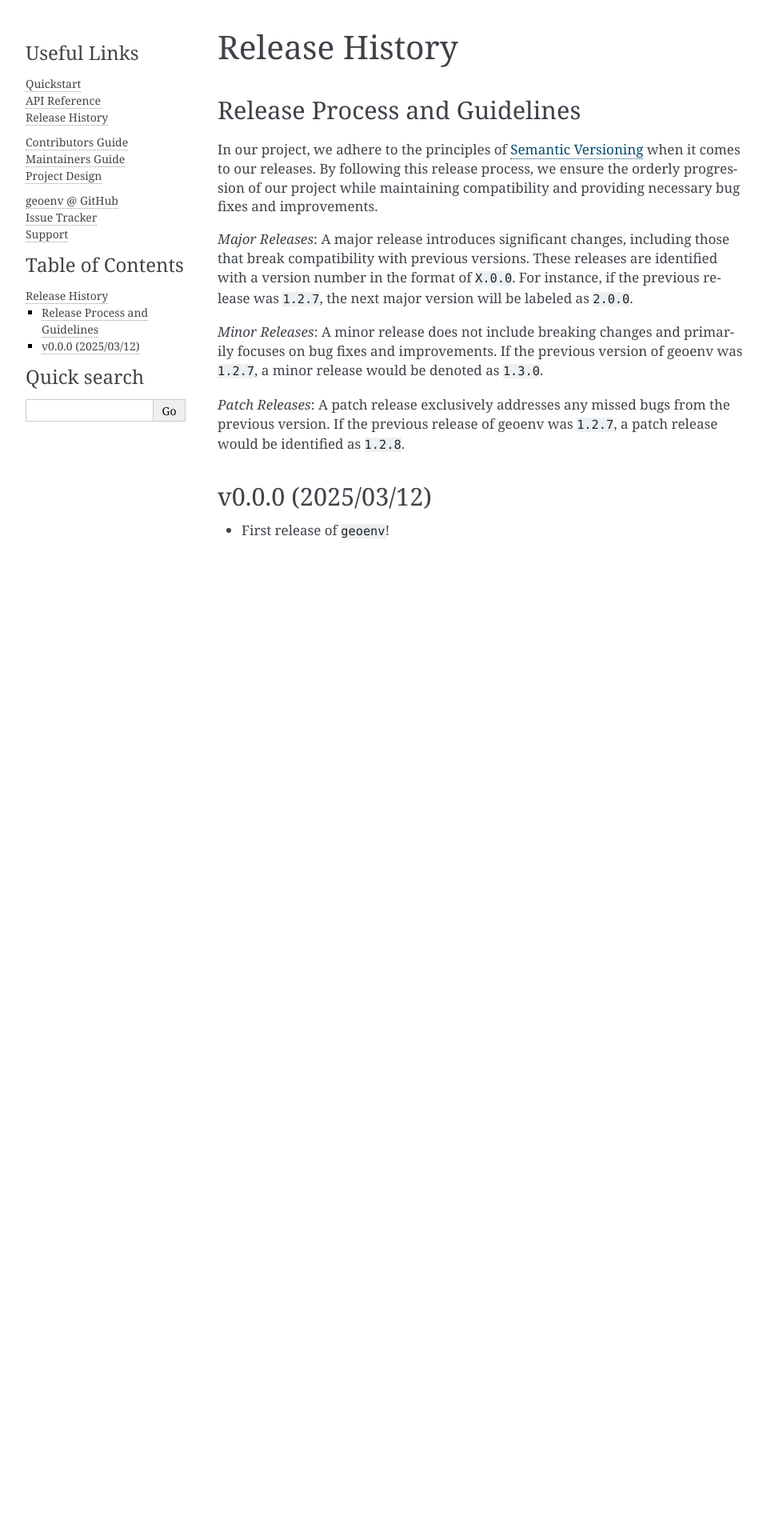
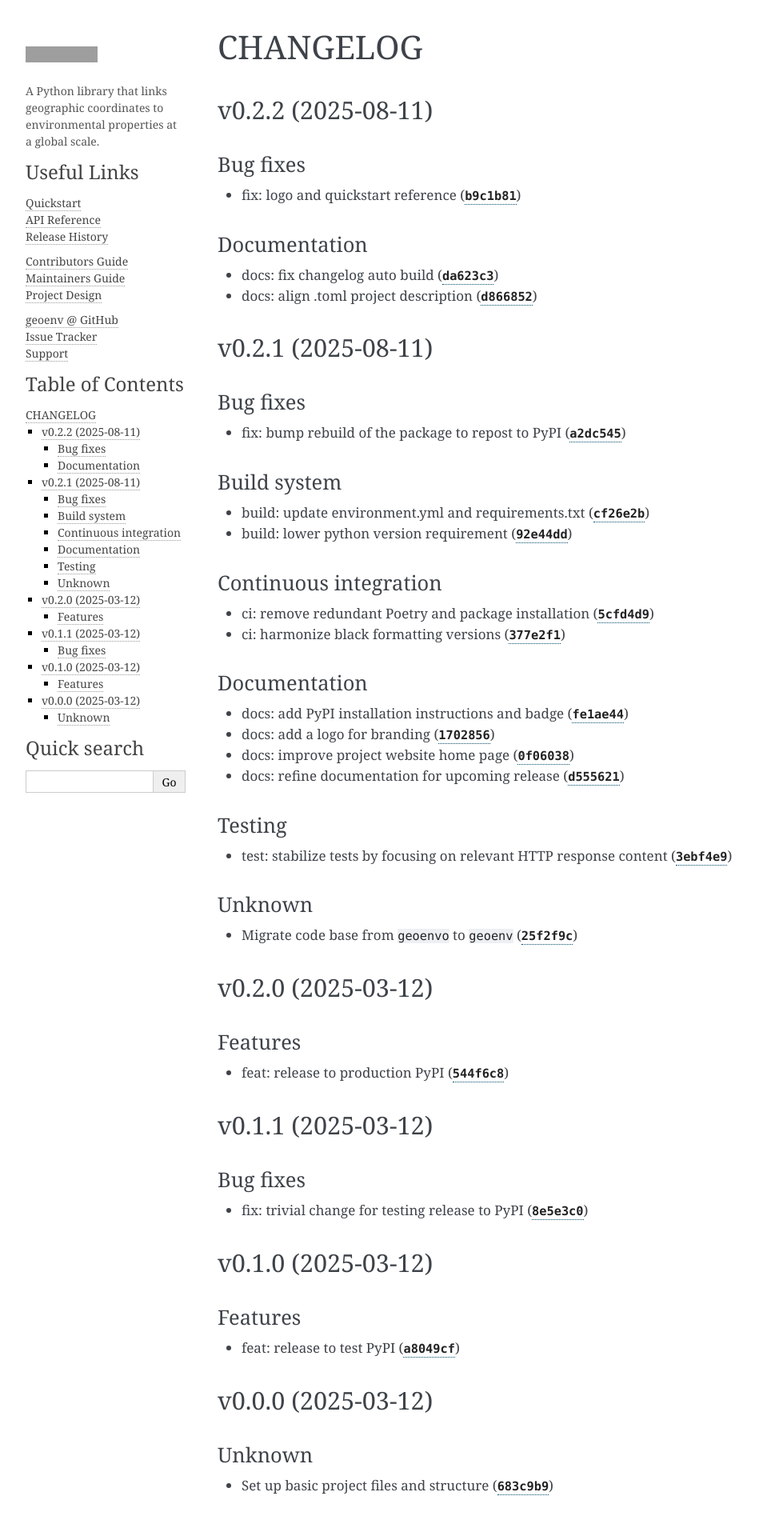
Before and after one commit to clnsmth/geoenv, a Sphinx documentation site: the page built from docs/source/CHANGELOG.md, in a window 1280 px wide. Shown: the whole page at 80% size, without its empty margins (148-1107 px from the left). Built offline with Sphinx 7.4.7, drawn with Linux system fonts in a browser that asks for light colours; before the commit the page ends 900 px from its top, so only the background shows below that; grey boxes are pictures that could not be loaded.

Commit message:
0.2.2
Automatically generated by python-semantic-release

```diff
--- a/docs/source/CHANGELOG.md
+++ b/docs/source/CHANGELOG.md
@@ -1,17 +1,77 @@
-# Release History
 
-## Release Process and Guidelines
+# CHANGELOG
 
-In our project, we adhere to the principles of [Semantic Versioning](http://semver.org/) when it comes to our releases. By following this release process, we ensure the orderly progression of our project while maintaining compatibility and providing necessary bug fixes and improvements.
 
-*Major Releases*: A major release introduces significant changes, including those that break compatibility with previous versions. These releases are identified with a version number in the format of `X.0.0`. For instance, if the previous release was `1.2.7`, the next major version will be labeled as `2.0.0`.
 
-*Minor Releases*: A minor release does not include breaking changes and primarily focuses on bug fixes and improvements. If the previous version of geoenv was `1.2.7`, a minor release would be denoted as `1.3.0`.
+## v0.2.2 (2025-08-11)
 
-*Patch Releases*: A patch release exclusively addresses any missed bugs from the previous version. If the previous release of geoenv was `1.2.7`, a patch release would be identified as `1.2.8`.
 
-<!--next-version-placeholder-->
+### Bug fixes
 
-## v0.0.0 (2025/03/12)
+* fix: logo and quickstart reference ([`b9c1b81`](https://github.com/clnsmth/geoenv/commit/b9c1b816e4cf517e20b2a73b4eda1a0201c9a53b))
 
-- First release of `geoenv`!
+### Documentation
+
+* docs: fix changelog auto build ([`da623c3`](https://github.com/clnsmth/geoenv/commit/da623c311aee1166c876fcd9d2edf80db91a5c3b))
+* docs: align .toml project description ([`d866852`](https://github.com/clnsmth/geoenv/commit/d866852c34022fe5532eebfd1bac09ab5f5409f0))
+
+## v0.2.1 (2025-08-11)
+
+
+### Bug fixes
+
+* fix: bump rebuild of the package to repost to PyPI ([`a2dc545`](https://github.com/clnsmth/geoenv/commit/a2dc54595f988da1086c7efbde3a6d27b1a9a4c3))
+
+### Build system
+
+* build: update environment.yml and requirements.txt ([`cf26e2b`](https://github.com/clnsmth/geoenv/commit/cf26e2b9c770073ba826a8b2ad117c0eb70548c3))
+* build: lower python version requirement ([`92e44dd`](https://github.com/clnsmth/geoenv/commit/92e44dd465551a0b081e222624b135a6363e4d98))
+
+### Continuous integration
+
+* ci: remove redundant Poetry and package installation ([`5cfd4d9`](https://github.com/clnsmth/geoenv/commit/5cfd4d9216e16e6f0a0f43833d066d6e884cd8a9))
+* ci: harmonize black formatting versions ([`377e2f1`](https://github.com/clnsmth/geoenv/commit/377e2f10ad939a8ef0af36fd8f4634ebc221963e))
+
+### Documentation
+
+* docs: add PyPI installation instructions and badge ([`fe1ae44`](https://github.com/clnsmth/geoenv/commit/fe1ae447cf3bf2e4eda1d1bc5197414863d8f227))
+* docs: add a logo for branding ([`1702856`](https://github.com/clnsmth/geoenv/commit/1702856d1fc4e3701bc27e95a0ca32e76d32b8bf))
+* docs: improve project website home page ([`0f06038`](https://github.com/clnsmth/geoenv/commit/0f0603881c540bad5495acced6f2031069ce834b))
+* docs: refine documentation for upcoming release ([`d555621`](https://github.com/clnsmth/geoenv/commit/d5556211cad9b2a6d65cef3e31737e45b50f45c8))
+
+### Testing
+
+* test: stabilize tests by focusing on relevant HTTP response content ([`3ebf4e9`](https://github.com/clnsmth/geoenv/commit/3ebf4e9c264bc5be8cd48b22d13aa8ccd4abb834))
+
+### Unknown
+
+* Migrate code base from `geoenvo` to `geoenv` ([`25f2f9c`](https://github.com/clnsmth/geoenv/commit/25f2f9c5268afbbb03083b0fc48dc9434c74ba7b))
+
+
+## v0.2.0 (2025-03-12)
+
+
+### Features
+
+* feat: release to production PyPI ([`544f6c8`](https://github.com/clnsmth/geoenv/commit/544f6c85125862edc02d1ed3a1455680fdbfddd8))
+
+## v0.1.1 (2025-03-12)
+
+
+### Bug fixes
+
+* fix: trivial change for testing release to PyPI ([`8e5e3c0`](https://github.com/clnsmth/geoenv/commit/8e5e3c09123051b86b90d348feaf5347a48bf7a2))
+
+## v0.1.0 (2025-03-12)
+
+
+### Features
+
+* feat: release to test PyPI ([`a8049cf`](https://github.com/clnsmth/geoenv/commit/a8049cfbed69c769f6fb8697dbf191af8264db98))
+
+## v0.0.0 (2025-03-12)
+
+
+### Unknown
+
+* Set up basic project files and structure ([`683c9b9`](https://github.com/clnsmth/geoenv/commit/683c9b9a6b3bbbf7021ed63852536e8caed93703))
--- a/docs/source/_templates/sidebarintro.html
+++ b/docs/source/_templates/sidebarintro.html
@@ -1,13 +1,21 @@
 <!--Display the project logo at the top of the sidebar-->
-<p class="logo">
-  <a href="#">
-    <img class="logo" src="_static/project-sidebar.png" alt="Project logo" />
-  </a>
+<!--<p class="logo">-->
+<!--  <a href="{{ pathto(master_doc) }}">-->
+<!--    <img class="logo" src="{{ pathto('_static/project-sidebar.png', 1) }}" alt="Project logo" />-->
+<!--  </a>-->
+<!--</p>-->
+
+<p>
+  <iframe src="https://ghbtns.com/github-btn.html?user=clnsmth&repo=geoenv&type=star&size=large&text=false" frameborder="0" scrolling="0" width="170" height="30" title="GitHub"></iframe>
+</p>
+
+<p>
+  A Python library that links geographic coordinates to environmental properties at a global scale.
 </p>
 
 <h3>Useful Links</h3>
 <ul>
-  <li><a href="https://geoenv.readthedocs.io/en/latest/#quick-start">Quickstart</a></li>
+  <li><a href="https://geoenv.readthedocs.io/en/latest/user/quickstart.html">Quickstart</a></li>
   <li><a href="https://geoenv.readthedocs.io/en/latest/user/api.html">API Reference</a></li>
   <li><a href="https://geoenv.readthedocs.io/en/latest/CHANGELOG.html">Release History</a></li>
 
--- a/docs/source/_templates/sidebarlogo.html
+++ b/docs/source/_templates/sidebarlogo.html
@@ -1,7 +1,14 @@
+<p>
+  <iframe src="https://ghbtns.com/github-btn.html?user=clnsmth&repo=geoenv&type=star&size=large&text=false" frameborder="0" scrolling="0" width="170" height="30" title="GitHub"></iframe>
+</p>
+
+<p>
+  A Python library that links geographic coordinates to environmental properties at a global scale.
+</p>
 
 <h3>Useful Links</h3>
 <ul>
-  <li><a href="https://geoenv.readthedocs.io/en/latest/#quick-start">Quickstart</a></li>
+  <li><a href="https://geoenv.readthedocs.io/en/latest/user/quickstart.html">Quickstart</a></li>
   <li><a href="https://geoenv.readthedocs.io/en/latest/user/api.html">API Reference</a></li>
   <li><a href="https://geoenv.readthedocs.io/en/latest/CHANGELOG.html">Release History</a></li>
 
--- a/pyproject.toml
+++ b/pyproject.toml
@@ -1,6 +1,6 @@
 [tool.poetry]
 name = "geoenv"
-version = "0.2.1"
+version = "0.2.2"
 description = "Map geometries to environmental semantics"
 authors = ["Colin Smith <colin.smith@wisc.edu>"]
 maintainers = ["Colin Smith <colin.smith@wisc.edu>"]
--- a/sidebarintro.html
+++ b/sidebarintro.html
@@ -7,7 +7,7 @@
 
 <h3>Useful Links</h3>
 <ul>
-  <li><a href="https://geoenv.readthedocs.io/en/latest/#quickstart.html">Quickstart</a></li>
+  <li><a href="https://geoenv.readthedocs.io/en/latest/#quick-start">Quickstart</a></li>
   <li><a href="https://geoenv.readthedocs.io/en/latest/user/api.html">API Reference</a></li>
   <li><a href="https://geoenv.readthedocs.io/en/latest/CHANGELOG.html">Release History</a></li>
 
--- a/sidebarlogo.html
+++ b/sidebarlogo.html
@@ -1,6 +1,7 @@
+
 <h3>Useful Links</h3>
 <ul>
-  <li><a href="https://geoenv.readthedocs.io/en/latest/#quickstart.html">Quickstart</a></li>
+  <li><a href="https://geoenv.readthedocs.io/en/latest/#quick-start">Quickstart</a></li>
   <li><a href="https://geoenv.readthedocs.io/en/latest/user/api.html">API Reference</a></li>
   <li><a href="https://geoenv.readthedocs.io/en/latest/CHANGELOG.html">Release History</a></li>
 
```
Also changed, not shown: other parts of sidebarintro.html (+2 -1 lines), other parts of sidebarlogo.html (+2 -1 lines), CHANGELOG.md (+33 -0 lines).
